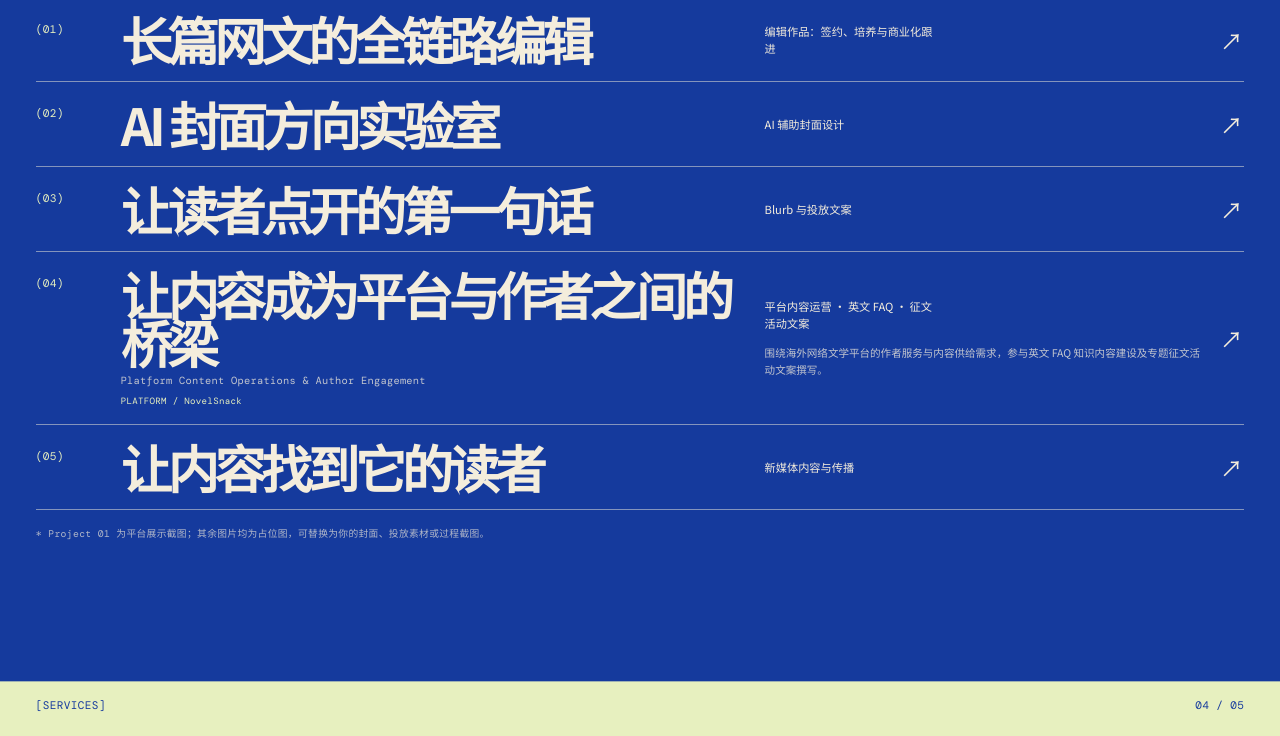
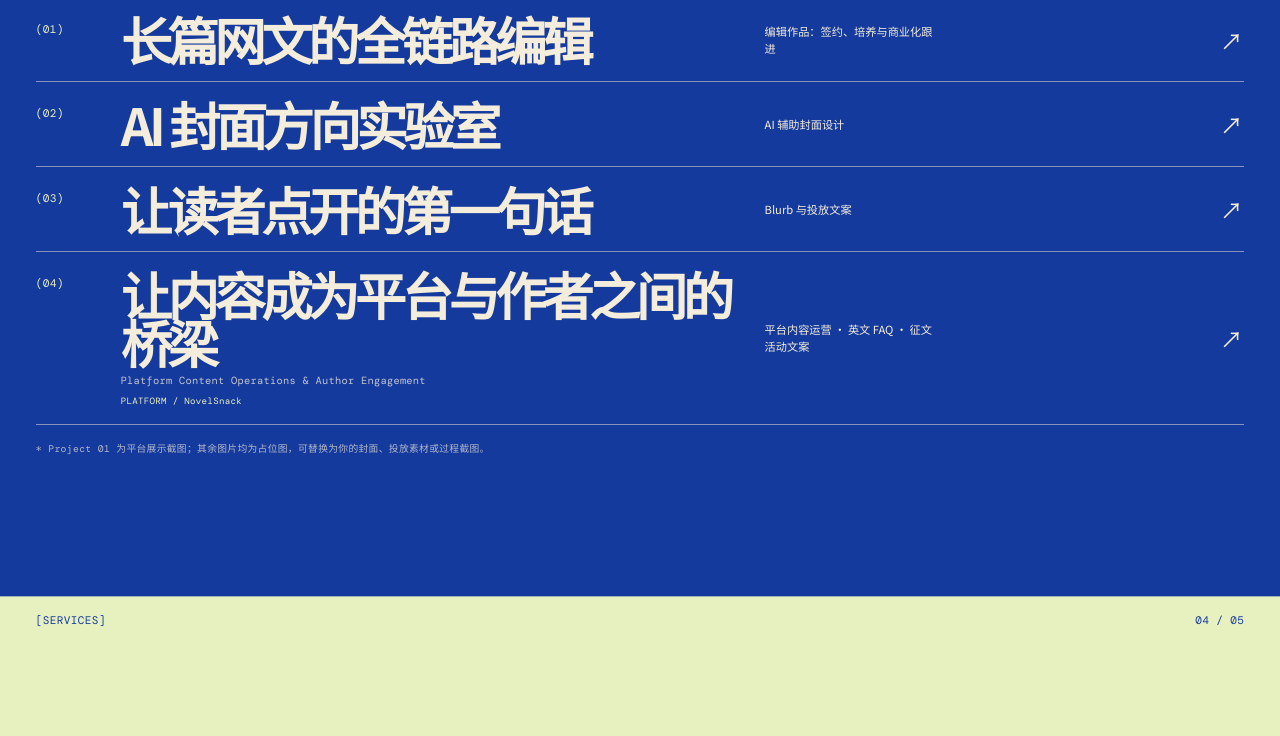
Before and after one commit to lvtomcat/yiqing-tu-portfolio, a website: page index.html in a window 1280 px wide. Shown: the part 2258-2994 px from the top of the page. Drawn offline with nearby package versions, Linux system fonts and the light colour scheme; a web font is replaced by a local one.

Commit message:
chore: remove Project 05 and simplify Project 04 card

```diff
--- a/src/content.js
+++ b/src/content.js
@@ -247,7 +247,6 @@ window.siteContent = {
       englishTitle: "Platform Content Operations & Author Engagement",
       category: "平台内容运营 · 英文 FAQ · 征文活动文案",
       description: "围绕海外网络文学平台的作者服务与内容供给需求，参与英文 FAQ 知识内容建设及专题征文活动文案撰写。通过信息结构化、规则说明和创作主题包装，支持平台与作者之间的沟通及内容运营。",
-      homeDescription: "围绕海外网络文学平台的作者服务与内容供给需求，参与英文 FAQ 知识内容建设及专题征文活动文案撰写。",
       platform: "NovelSnack",
       details: ["作者服务与英文知识内容", "平台规则说明与信息结构化", "征文活动英文文案"],
       detail: {
@@ -304,25 +303,6 @@ window.siteContent = {
           }
         ]
       }
-    },
-    {
-      number: "05",
-      slug: "project-05",
-      page: "./projects/project-05.html",
-      title: "让内容找到它的读者",
-      category: "新媒体内容与传播",
-      description: "覆盖电视栏目与个人账号运营：从热点判断、选题与脚本，到平台传播与活动运营，让内容获得更明确的传播反馈。",
-      image: "https://images.unsplash.com/photo-1499750310107-5fef28a66643?auto=format&fit=crop&w=1400&q=85",
-      imageAlt: "笔记本电脑与桌面上的写作工具",
-      details: ["小红书账号：1,200+ 粉丝 · 20,000+ 获赞 · 单篇 70,000+ 阅读", "电视栏目：合作学校 70+ 所 · 覆盖师生近 100,000 人", "选题、脚本、视频制作与活动运营"],
-      detail: {
-        background: "覆盖电视栏目与个人账号运营，以选题、脚本、内容生产和活动运营为路径，持续验证内容传播效果。",
-        roles: ["热点与受众洞察", "选题、脚本与内容生产", "活动运营与平台传播节奏设计"],
-        outcomes: ["小红书账号：1,200+ 粉丝、20,000+ 获赞、单篇 70,000+ 阅读", "电视栏目：合作学校 70+ 所，覆盖师生近 100,000 人"],
-        images: [
-          { src: "https://images.unsplash.com/photo-1499750310107-5fef28a66643?auto=format&fit=crop&w=1400&q=85", alt: "笔记本电脑与桌面上的写作工具", caption: "可替换为账号后台、内容成片、活动现场或传播数据截图。" }
-        ]
-      }
     }
   ],
   services: [
--- a/src/main.js
+++ b/src/main.js
@@ -24,7 +24,7 @@ function renderWorks() {
       <a class="work-button" href="${work.page}" aria-label="查看 ${work.title} 的项目详情">
         <span class="work-number mono">(${work.number})</span>
         ${work.englishTitle ? `<span class="work-title-group"><span class="work-title">${work.title}</span><span class="work-english-title">${work.englishTitle}</span>${work.platform ? `<span class="work-platform mono">PLATFORM / ${work.platform}</span>` : ""}</span>` : `<span class="work-title">${work.title}</span>`}
-        ${work.homeDescription ? `<span class="work-category-group"><span class="work-category">${work.category}</span><span class="work-description">${work.homeDescription}</span></span>` : `<span class="work-category">${work.category}</span>`}
+        <span class="work-category">${work.category}</span>
         <span class="work-arrow" aria-hidden="true">↗</span>
         ${work.image ? `<span class="work-image-wrap"><img src="${work.image}" alt="${work.imageAlt}" loading="lazy" /></span>` : ""}
       </a>
--- a/src/styles.css
+++ b/src/styles.css
@@ -79,8 +79,6 @@ button { font: inherit; }
 .work-title-group { display: grid; gap: .4rem; }
 .work-english-title { max-width: 25rem; color: rgba(244, 237, 220, .78); font: .65rem/1.45 var(--mono); letter-spacing: .025em; }
 .work-platform { color: var(--sun); font-size: .57rem; }
-.work-category-group { display: grid; gap: .75rem; align-self: center; }
-.work-description { color: rgba(244, 237, 220, .78); font-size: .66rem; line-height: 1.65; }
 .work-category { font-size: .7rem; line-height: 1.5; max-width: 11rem; }
 .work-arrow { font-size: 1.4rem; transition: transform .35s ease; }
 .work-image-wrap { position: absolute; width: clamp(9rem, 18vw, 15rem); aspect-ratio: .9; right: 18%; top: 50%; opacity: 0; transform: translateY(-40%) rotate(5deg) scale(.85); transition: opacity .35s ease, transform .45s cubic-bezier(.2,.8,.2,1); pointer-events: none; overflow: hidden; }
```
Also changed, not shown: projects/project-05.html (deleted, +0 -2 lines).
